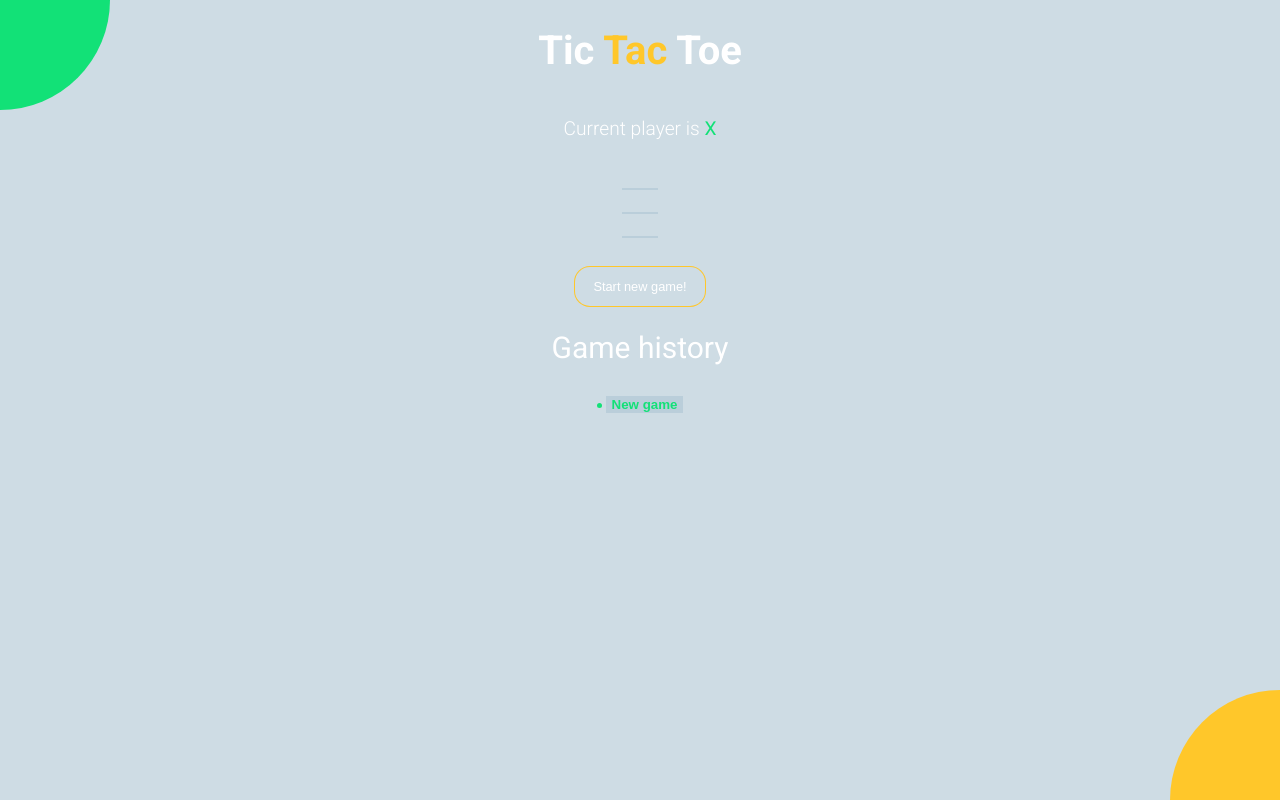
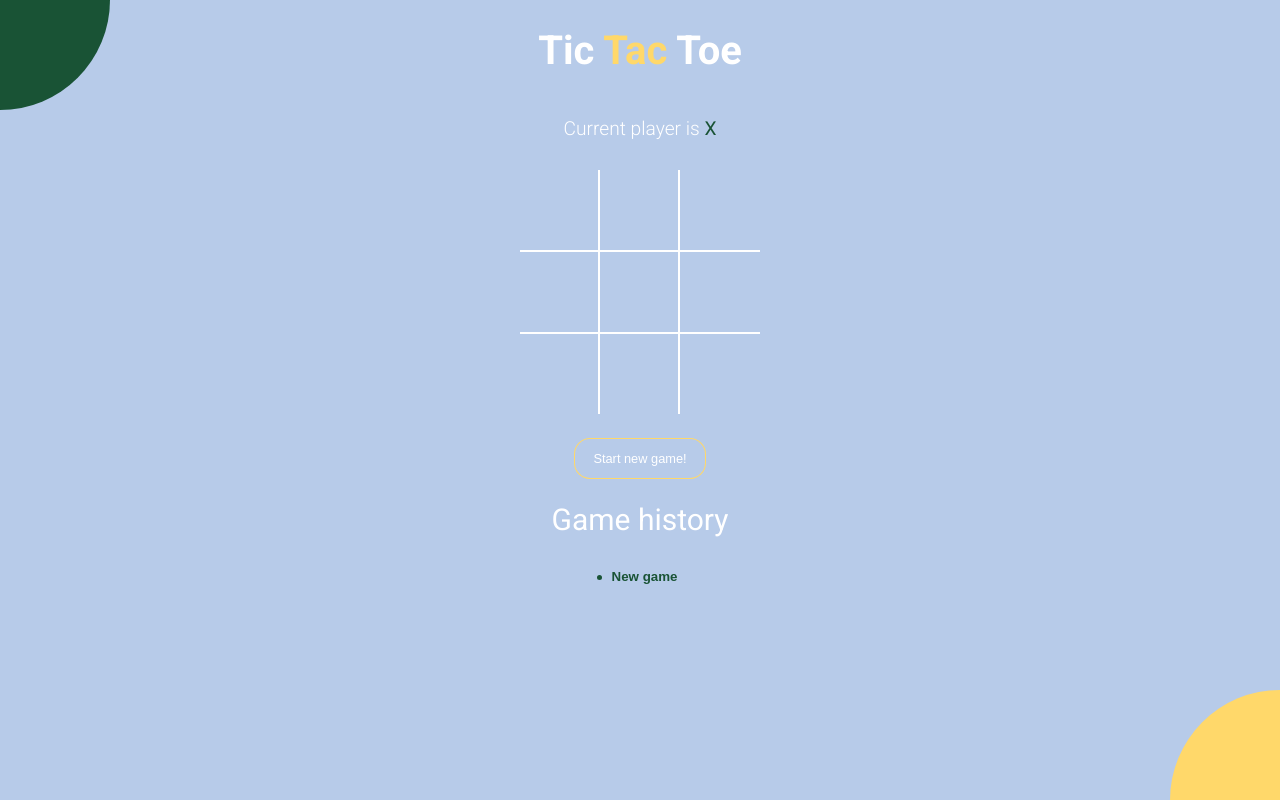
Before and after one commit to IWillInciteHaos/TicTacToe, a React (Vite) app: page / in a window 1280 px wide. Built offline with nearby package versions, Linux system fonts and the light colour scheme.

Commit message:
Fixed it
game can be found at linatictactoegame.surge.sh

Still don't know why it was broken
can now deploy changes within surge deploy to the hosted server

```diff
--- a/package.json
+++ b/package.json
@@ -6,7 +6,8 @@
   "scripts": {
     "dev": "vite",
     "build": "vite build",
-    "preview": "vite preview"
+    "preview": "vite preview",
+    "deploy": "npm run build && surge dist linatictactoegame.surge.sh"
   },
   "dependencies": {
     "react": "^18.2.0",
--- a/src/App.jsx
+++ b/src/App.jsx
@@ -66,7 +66,7 @@ function App() {
       <div className="app">
         <h1>Tic <span className='text-orange'>Tac</span> Toe</h1>
         <StatusMessage winner={winner} gamingBoard={gamingBoard} />
-        <Board className="board"
+        <Board
           squares = {gamingBoard.squares}
           handleSquareClick = {handleSquareClick}
           winningSquares={winningSquares}
--- a/src/components/Board.jsx
+++ b/src/components/Board.jsx
@@ -1,4 +1,5 @@
 import Square from "./Square";
+import '../styles.scss'
 
 const Board = ( {squares, handleSquareClick, winningSquares} ) => {
 
--- a/src/components/Square.jsx
+++ b/src/components/Square.jsx
@@ -1,3 +1,4 @@
+
 const Square = ( { value, onClick, isWinningSquare } ) => {
     const colorClass = value === 'X' ? 'text-green' : 'text-orange';
     const winIsAWin = isWinningSquare ? 'winning' : '';
--- a/src/components/StatusMessage.jsx
+++ b/src/components/StatusMessage.jsx
@@ -8,15 +8,16 @@ const StatusMessage = ({winner, gamingBoard}) => {
         if(winner)
         {
             return <>
-                Winner is {' '}
-                <span className={isONext ? 'text-green' : 'text-orange'}>
-                    {winner}
-                </span>!
+                <span className="text-purple">Winner is {' '}
+                    <span className={isONext ? 'text-green' : 'text-orange'}>
+                        {winner}
+                    </span>!
+                </span>
             </>
         }
         else if (!winner && noMovesLeft)
         {
-            return <>TIED!</>
+            return <><span className="text-purple" style={{fontWeight: "bolder"}}>TIED!</span></>
         }
         else if (!winner && !noMovesLeft)
         {
--- a/src/styles.scss
+++ b/src/styles.scss
@@ -1,7 +1,8 @@
-$green: #12e177;
-$orange: #ffc72a;
-$blue: #cedce4;
-$blue2: #bacedaff;
+$green: #195335ff;
+$orange: #ffd86aff;
+$blue: #b7cbe9ff;
+$purple: #6f1c65ff;
+//$blue2: #bacedaff;
 
 body {
   font-family: 'Roboto', sans-serif;
@@ -12,7 +13,7 @@ body {
 }
 
 button {
-  background: $blue2;
+  background: none;//$blue2;
   border: none;
   outline: none;
   &:hover {
@@ -26,9 +27,12 @@ button {
   flex-direction: column;
   align-items: center;
 }
-
 .text-green {
   color: $green;
+}
+
+.text-purple{
+  color: $purple;
 }
 
 .text-orange {
@@ -68,15 +72,6 @@ button {
   }
 }
 
-.status-message {
-	margin-bottom: 30px;
-	font-size: 1.2rem;
-	font-weight: lighter;
-	span {
-	  font-weight: normal;
-	}
-}
-
 .btn-reset {
   font-size: 0.8rem;
   color: #fff;
@@ -92,6 +87,16 @@ button {
   }
 }
 
+.status-message {
+	margin-bottom: 30px;
+	font-size: 1.2rem;
+	font-weight: lighter;
+	span {
+	  font-weight: normal;
+	}
+}
+/*
+//don't know why this won't pick up the .board from App.jsx and apply
 .board {
   .board-row {
     display: flex;
@@ -110,7 +115,7 @@ button {
       transition: all 0.2s;
       &:last-child {
         border-right: none;
-      }
+      }/*
       &.winning {
 	    animation: scaleText 1.4s infinite;
 	    @keyframes scaleText {
@@ -125,9 +130,45 @@ button {
 	      }
 	    }
 	  }
+  }
+  }
+}*/
+
+.board-row {
+  display: flex;
+  flex-direction: row;
+  border-bottom: 2px solid #fff;
+  &:last-child {
+    border-bottom: none;
+  }
+  .square {
+    width: 80px;
+    height: 80px;
+    border-right: 2px solid #fff;
+    font-size: 2.5rem;
+    padding: 0;
+    overflow: hidden;
+    transition: all 0.2s;
+    &:last-child {
+      border-right: none;
+    }
+    &.winning {
+      animation: scaleText 1.4s infinite;
+      @keyframes scaleText {
+        0% {
+          transform: 2.5rem;
+        }
+        50% {
+          font-size: 3.5rem;
+        }
+        100% {
+          font-size: 2.5rem;
+        }
+      }
     }
   }
 }
+
 
 .bg-balls {
   position: fixed;
```
Also changed, not shown: 1 other file (tests, documents, lock files or other folders).
